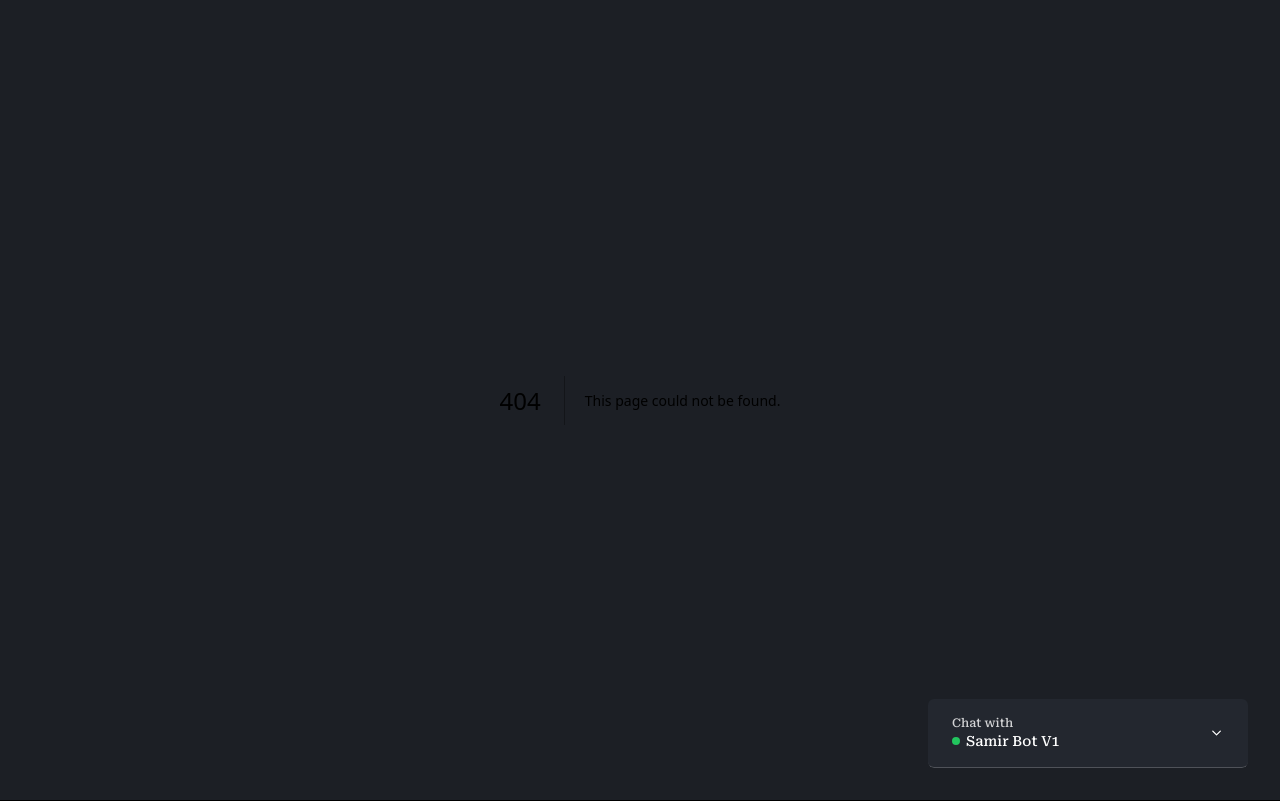
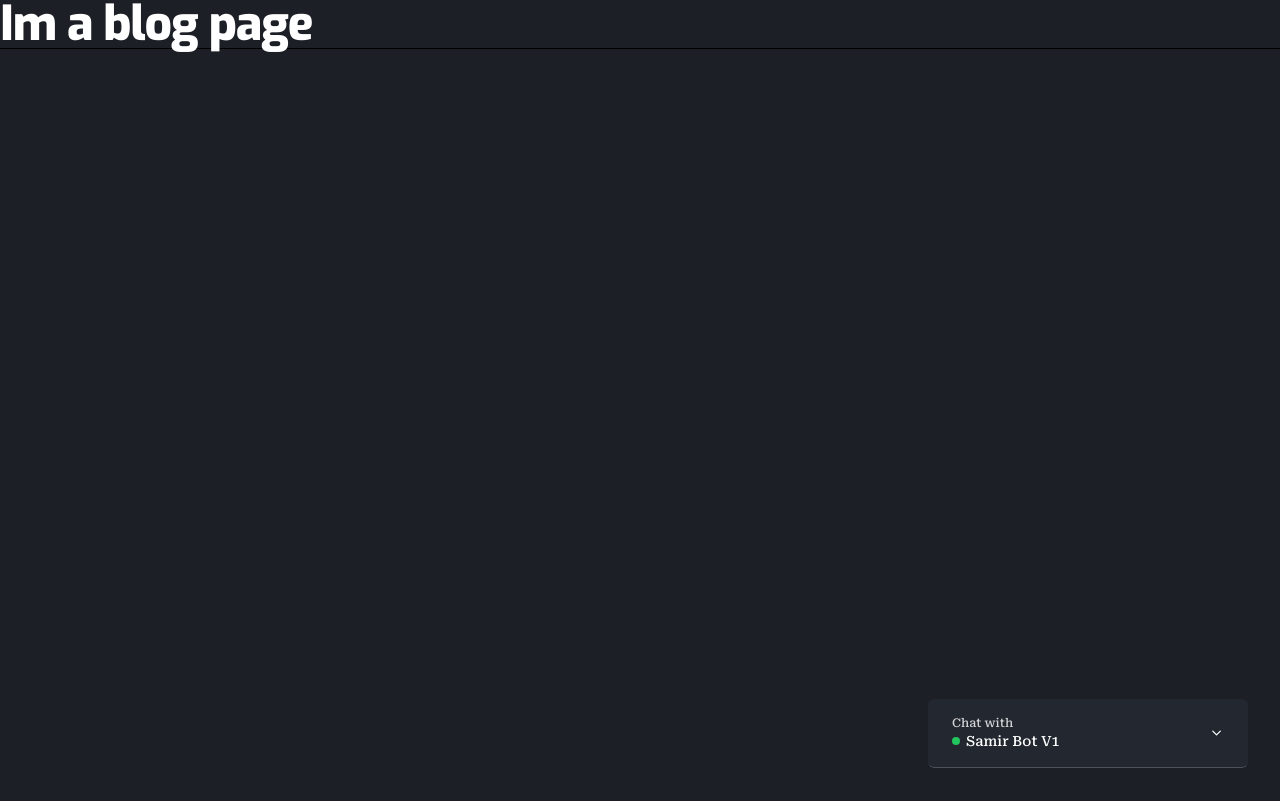
Before and after one commit to samirjabib/botlify-app, a Next.js app: page /blog in a window 1280 px wide. Before the commit this address had no page. Built offline with nearby package versions, Linux system fonts and the light colour scheme.

Commit message:
add page for blog

```diff
--- /dev/null
+++ b/app/(blog)/blog/page.tsx
@@ -0,0 +1,11 @@
+import { Title } from "../../../design-system";
+
+export default async function BlogPage() {
+  return (
+    <div>
+      <Title as="h1" intent={"primary"} size={"mainTitle"}>
+        Im a blog page
+      </Title>
+    </div>
+  );
+}
--- a/app/(blog)/layout.tsx
+++ b/app/(blog)/layout.tsx
@@ -1,5 +1,3 @@
-import "./globals.css";
-
 export const metadata = {
   title: "Blog ChatBot | Information about ChatBot",
   description: "get your chatbox",
```
